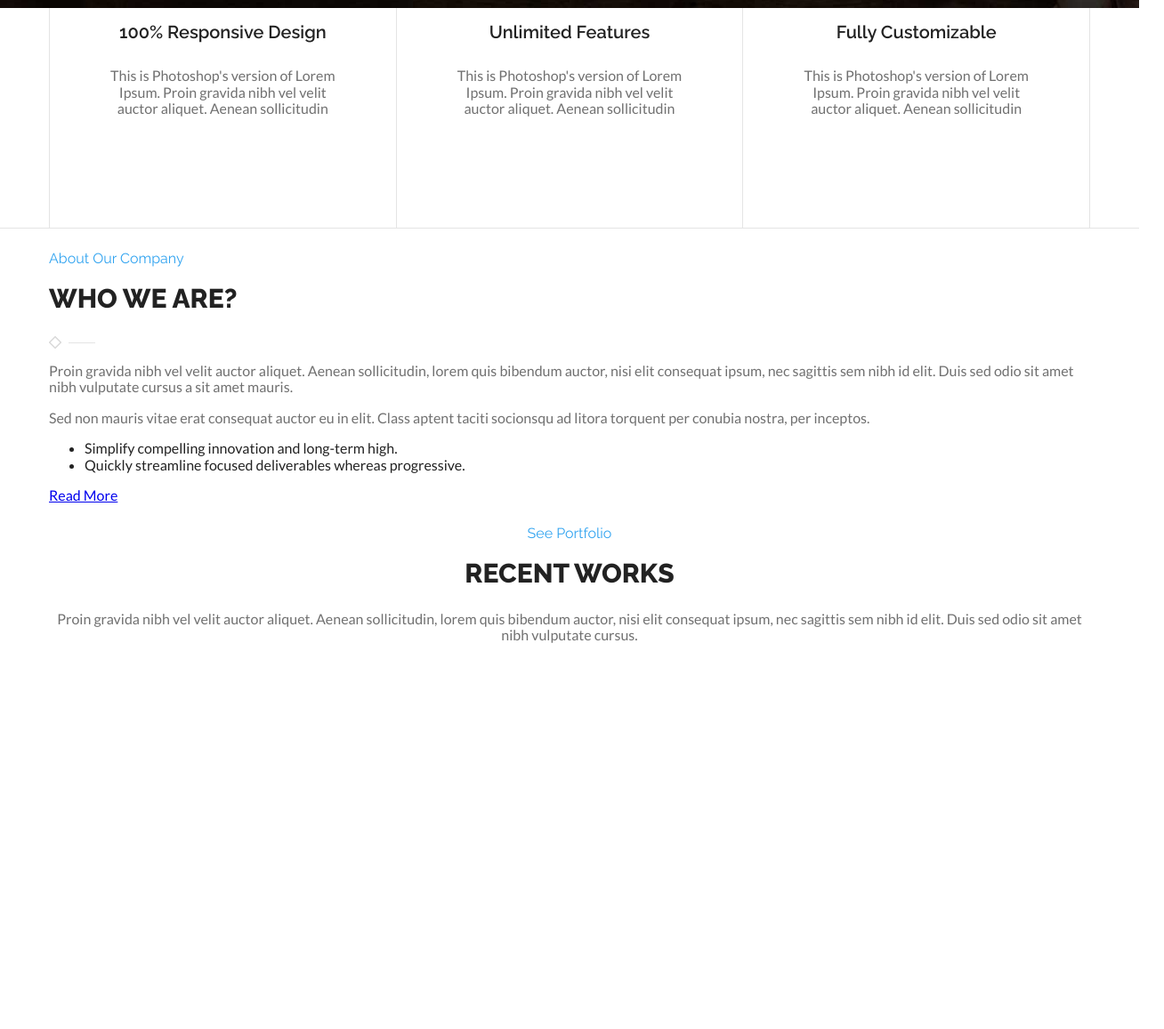
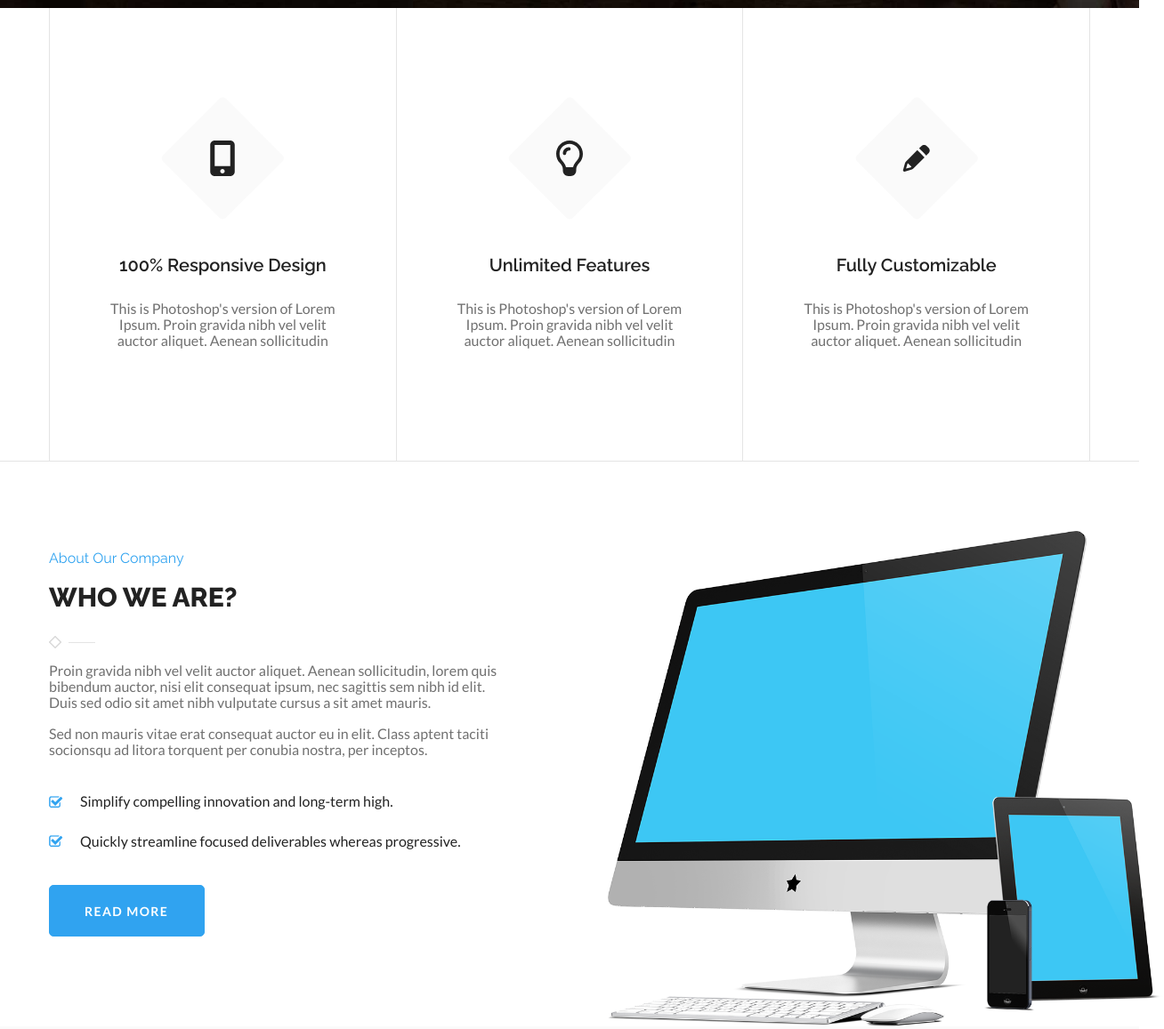
Before and after one commit to Telcop/Frontendblok, a plain HTML site: page index.html in a window 1280 px wide. Shown: the part 1062-2219 px from the top of the page at 89% size, 1308 px wide, since content can reach past the window. Before the commit the page ends 1802 px from the top, so only its background shows below. Drawn offline with nearby package versions, Linux system fonts and the light colour scheme.

Commit message:
position

```diff
--- a/css/style.css
+++ b/css/style.css
@@ -8,11 +8,13 @@ body {
     padding-bottom: 213px;
     padding-top: 30px;
     background-image: url(../img/bg.jpg);
+    background-repeat: no-repeat;
 }
 .wrapper {
     width: 100%;
     max-width: 1170px;
     margin: 0 auto;
+    position: relative;
 }
 .center {
     text-align: center;
@@ -154,6 +156,11 @@ body {
 .page-line  {
     border-bottom: 1px solid #e4e4e4;
 }
+.page-grey {
+    background-color: #fafafa;
+    padding-top: 101px;
+    padding-bottom: 60px;
+}
 .box {
     display: flex;
     border-left: 1px solid #e4e4e4;
@@ -161,11 +168,29 @@ body {
 }
 .box-item {
     flex-basis: 33.333%;
-    padding: 0 60px 109px;
+    padding: 93px 60px 109px;
 }
 .box-item-center {
     border-left: 1px solid #e4e4e4;
     border-right: 1px solid #e4e4e4;
+}
+.box-icon {
+    width: 152px;
+    height: 152px;
+    font-size: 40px;
+    line-height: 152px;
+    color: #222222;
+    background-image: url(../img/grey.png);
+    background-position: center center;
+    background-repeat: no-repeat;
+    margin: 0 auto;
+}
+.box-icon-pen {
+    font-size: 30px;
+}
+.box-item:hover .box-icon{
+    background-image: url(../img/blue.png);
+    color: #ffffff;
 }
 .box-item h2 {
     font-family: 'Raleway', sans-serif;
@@ -173,6 +198,14 @@ body {
     font-size: 20px;
     color: #222222;
     margin-bottom: 28px;
+    margin-top: 33px;
+}
+.page-mockup {
+    margin-top: 100px;
+    padding-bottom: 101px;
+}
+.box-text {
+    max-width: 522px;
 }
 .title-h2 {
     font-family: 'Raleway', sans-serif;
@@ -197,7 +230,57 @@ body {
 }
 .description {
     color: #707070;
+    /* margin-bottom: 40px; */
 }
 .list-description {
     color: #222222;
+    padding-left: 0;
+    list-style-type: none;
+    margin-top: 40px;
+    margin-bottom: 40px;
 }
+.list-description > li {
+    margin-bottom: 26px;
+    padding-left: 35px;
+    position: relative;
+}
+.list-description > li::before {
+    content: "";
+    display: block;
+    width: 16px;
+    height: 14px;
+    position: absolute;
+    background-image: url(../img/check.png);
+    background-size: cover;
+    background-repeat: no-repeat;
+    left: 0;
+    top: calc(50% - 7px);
+}
+.btn-blue {
+    display: inline-block;
+    color: #ffffff;
+    font-size: 14px;
+    font-weight: 700;
+    text-transform: uppercase;
+    letter-spacing: 1.4px;
+    text-decoration: none;
+    background-color: #30a3f0;
+    border: 1px solid #30a3f0;
+    border-radius: 5px;
+    padding: 21px 40px 19px 39px;
+}
+.btn-blue:hover {
+    color: #30a3f0;
+    background-color: #ffffff;
+}
+.mockup {
+    display: block;
+    position: absolute;
+    bottom: 0;
+    right: -83px;
+    width: 625px;
+    height: 557px;
+    background-image: url(../img/mockup.png);
+    background-size: contain;
+    background-repeat: no-repeat;
+}
--- a/index.html
+++ b/index.html
@@ -57,21 +57,25 @@
             <div class="wrapper">
                 <div class="box center">
                     <div class="box-item">
+                        <div class="box-icon"><i class="fas fa-mobile-alt"></i></div>
                         <h2>100% Responsive Design</h2>
                         <p class="description">This is Photoshop's version  of Lorem Ipsum. Proin gravida nibh vel velit auctor aliquet. Aenean sollicitudin</p>
                     </div>
                     <div class="box-item box-item-center">
+                        <div class="box-icon"><i class="far fa-lightbulb"></i></div>
                         <h2>Unlimited Features</h2>
                         <p class="description">This is Photoshop's version  of Lorem Ipsum. Proin gravida nibh vel velit auctor aliquet. Aenean sollicitudin</p>
                     </div>
                     <div class="box-item">
+                        <div class="box-icon box-icon-pen"><i class="fas fa-pencil-alt"></i></div>
                         <h2>Fully Customizable</h2>
-                        <p class="description">This is Photoshop's version  of Lorem Ipsum. Proin gravida nibh vel velit auctor aliquet. Aenean sollicitudin</pclass="description">
+                        <p class="description">This is Photoshop's version  of Lorem Ipsum. Proin gravida nibh vel velit auctor aliquet. Aenean sollicitudin</p>
                     </div>
                </div>
             </div>
         </div>
-        <div class="wrapper">
+        <div class="wrapper page-mockup">
+            <div class="box-text">
                 <h2 class="title-h2"><span>About Our Company</span>Who We Are?</h2>
                 <div class="line"></div>
                 <p class="description">Proin gravida nibh vel velit auctor aliquet. Aenean sollicitudin, lorem quis bibendum auctor, nisi elit consequat ipsum, nec sagittis sem nibh id elit. Duis sed odio sit amet nibh vulputate cursus a sit amet mauris.</p>
@@ -80,12 +84,16 @@
                     <li>Simplify compelling innovation and long-term high.</li>
                     <li>Quickly streamline focused deliverables whereas progressive.</li>
                 </ul>
-            <a href="#" >Read More</a>
+                <a href="#" class="btn-blue">Read More</a>
             </div>
+            <div class="mockup"></div>
+        </div>
+        <div class="page page-grey">
             <div class="wrapper center">
                 <h2 class="title-h2"><span>See Portfolio</span>Recent Works</h2>
                 <div></div>
                 <p class="description">Proin gravida nibh vel velit auctor aliquet. Aenean sollicitudin, lorem quis bibendum auctor, nisi elit consequat ipsum, nec sagittis sem nibh id elit. Duis sed odio sit amet nibh vulputate cursus.</p>
+            </div>
         </div>
     </main>
     <footer>
```
Also changed, not shown: img/blue.png (added), img/check.png (added), img/grey.png (added). Lines whose indentation alone changed are shown as unchanged.
